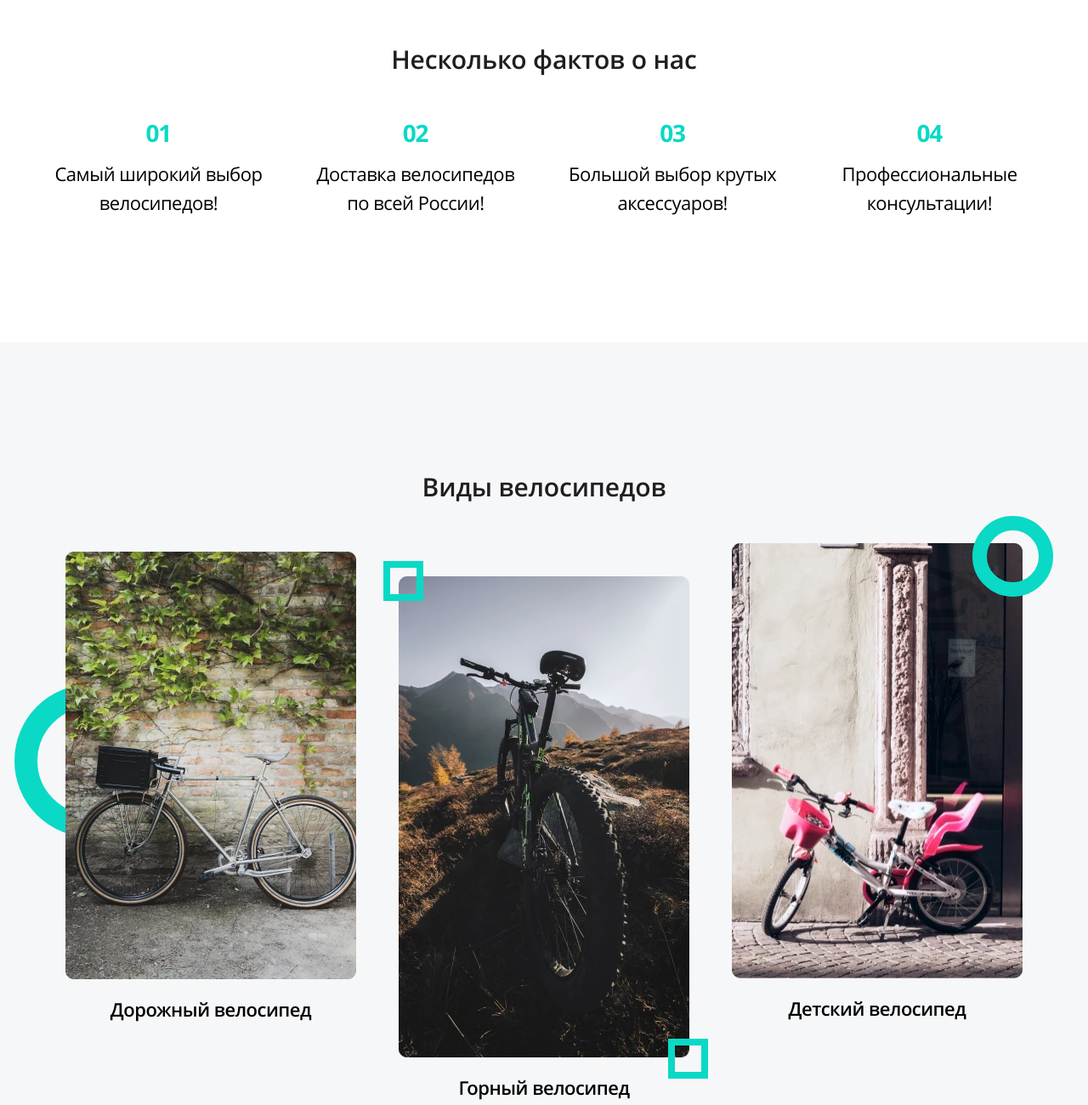
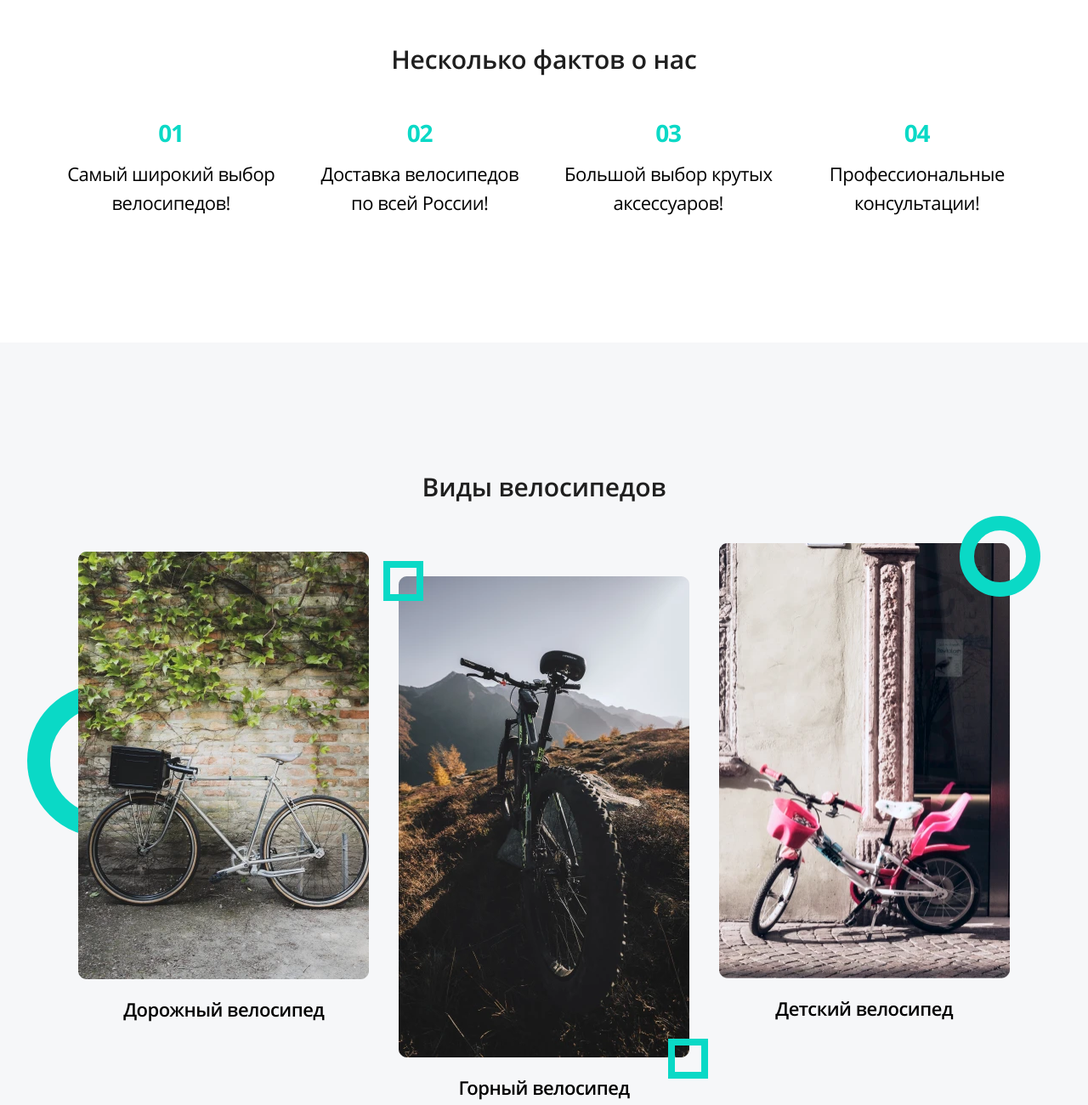
Before and after one commit to Electr0Bear/Moon_bikes, a website: page source/index.html in a window 1280 px wide. Shown: the part 920-2220 px from the top of the page at 85% size. Drawn offline with nearby package versions, Linux system fonts and the light colour scheme; files that its build step writes are made by us from their sources.

Commit message:
вносит правки в стилизацию разделов О НАС и ТИПЫ ВЕЛОСИПЕДОВ

```diff
--- a/source/sass/blocks/about-us.scss
+++ b/source/sass/blocks/about-us.scss
@@ -1,5 +1,5 @@
 .about-us {
-  padding: 150px 25px 148px 25px;
+  padding: 150px 25px 108px 25px;
   box-sizing: border-box;
 
   @media (max-width: $tabletMax) {
@@ -34,12 +34,12 @@
 .about-us__feature-list {
   margin: 0 auto;
   display: flex;
-  justify-content: space-between;
+  justify-content: space-around;
+  flex-wrap: wrap;
   max-width: 1170px;
   counter-reset: myCounter;
 
   @media (max-width: $tabletMax) {
-    flex-wrap: wrap;
     max-width: 600px;
   }
 
@@ -49,6 +49,7 @@
 }
 
 .about-us__feature-item {
+  margin-bottom: 40px;
   padding-top: 50px;
   position: relative;
   counter-increment: myCounter;
@@ -72,7 +73,6 @@
   }
 
   @media (max-width: $tabletMax) {
-    margin-bottom: 40px;
     padding-top: 55px;
   }
 
--- a/source/sass/blocks/bike-types.scss
+++ b/source/sass/blocks/bike-types.scss
@@ -38,7 +38,7 @@
 
 .bike-types__list {
   display: flex;
-  justify-content: center;
+  justify-content: space-around;
   flex-wrap: wrap;
 
   @media (max-width: $mobileMax) {
@@ -48,6 +48,7 @@
 }
 
 .bike-types__item {
+  margin-bottom: 50px;
   position: relative;
   width: min-content;
 }
@@ -62,8 +63,6 @@
 }
 
 .bike-types__item--01 {
-  margin-right: 50px;
-  margin-bottom: 50px;
   padding-top: 10px;
 
   @media (max-width: $tabletMax) {
@@ -71,13 +70,11 @@
   }
 
   @media (max-width: $mobileMax) {
-    margin-right: 0;
     margin-bottom: 41px;
   }
 }
 
 .bike-types__item--02 {
-  margin-bottom: 50px;
   padding-top: 39px;
 
   @media (max-width: $tabletMax) {
@@ -90,7 +87,6 @@
 }
 
 .bike-types__item--03 {
-  margin-left: 50px;
 
   @media (max-width: $tabletMax) {
     margin: 0;
```
Also changed, not shown: build/css/style.min.css, 1 other file.
